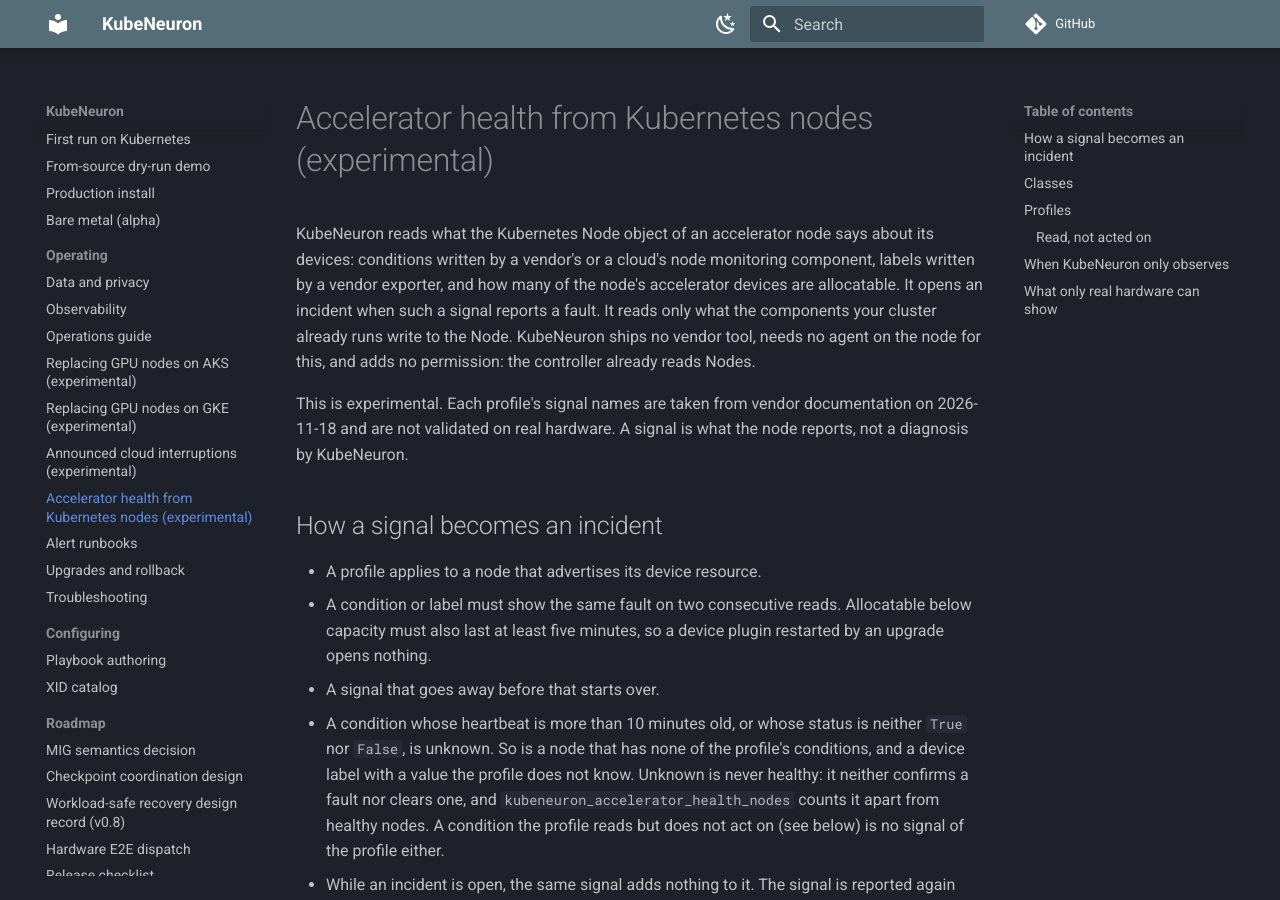
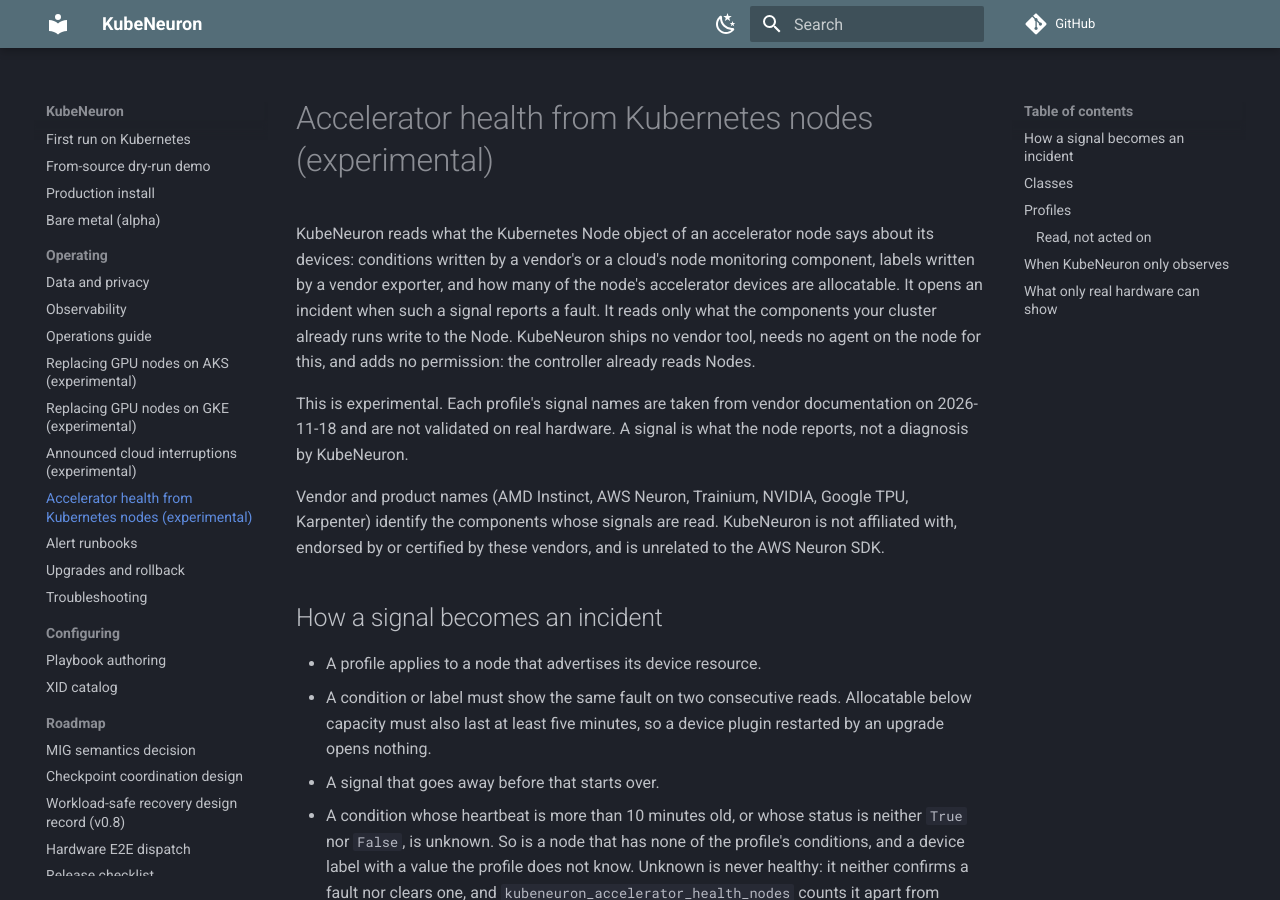
Before and after one commit to kubeneuron/kubeneuron, an MkDocs documentation site: the page built from docs/accelerator-health.md, in a window 1280 px wide and 900 px high. Built offline with MkDocs 1.6.1 and Material for MkDocs 9.7.7, drawn with Linux system fonts in a browser that asks for light colours; comment, search, counter and statistics services are not loaded.

Commit message:
test: open an accelerator-fault incident from a fake Neuron condition in kind
Also name the vendors whose signals are read and state that KubeNeuron is
not affiliated with them.

Signed-off-by: Andrii Petruk <andrey.petruk@gmail.com>

```diff
--- a/docs/accelerator-health.md
+++ b/docs/accelerator-health.md
@@ -12,6 +12,11 @@ Nodes.
 This is experimental. Each profile's signal names are taken from vendor
 documentation on 2026-11-18 and are not validated on real hardware. A signal is
 what the node reports, not a diagnosis by KubeNeuron.
+
+Vendor and product names (AMD Instinct, AWS Neuron, Trainium, NVIDIA, Google
+TPU, Karpenter) identify the components whose signals are read. KubeNeuron is
+not affiliated with, endorsed by or certified by these vendors, and is
+unrelated to the AWS Neuron SDK.
 
 ## How a signal becomes an incident
 
```
Also changed, not shown: 1 other file.
